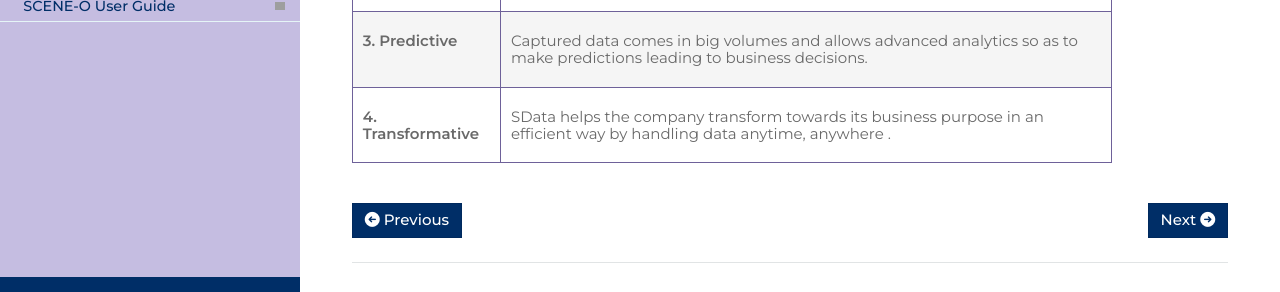
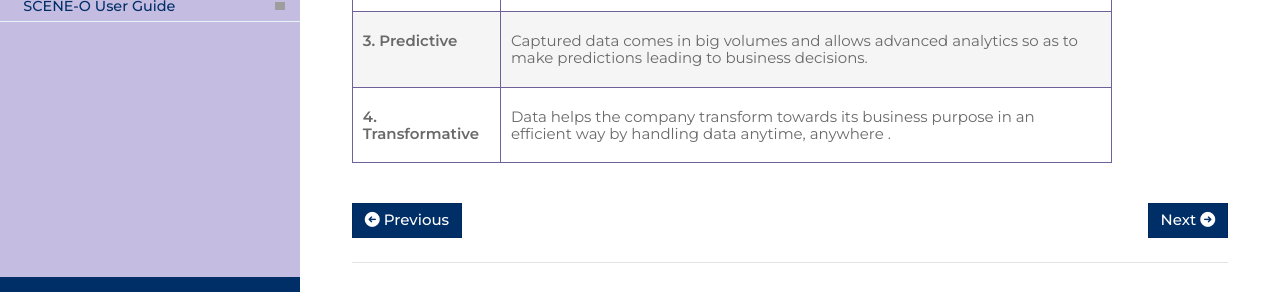
Before and after one commit to benmomo/scene-datalake-doc, an MkDocs documentation site: the page built from docs/dl_intro.md, in a window 1280 px wide and 900 px high, scrolled down 5411 px, cut to the strip 563-855 px from the top of the window. Built offline with MkDocs 1.6.1, drawn with Linux system fonts in a browser that asks for light colours; nearby versions of some CDN libraries; library files that are not in the unit come from our copies; grey boxes are pictures that could not be loaded.

Commit message:
Update dl_intro.md

```diff
--- a/docs/dl_intro.md
+++ b/docs/dl_intro.md
@@ -81,4 +81,4 @@ Finally, besides describing the different technological approaches to manage dat
 |**1. Resctive**|Structured data is mainly managed locally and used reactively.|
 |**2. Informative**|Structured data is managed and analysed centrally to inform the business department.|
 |**3. Predictive**|Captured data comes in big volumes and allows advanced analytics so as to make predictions leading to business decisions.|
-|**4. Transformative**|SData helps the company transform towards its business purpose in an efficient way by handling data anytime, anywhere .|
+|**4. Transformative**|Data helps the company transform towards its business purpose in an efficient way by handling data anytime, anywhere .|
```
